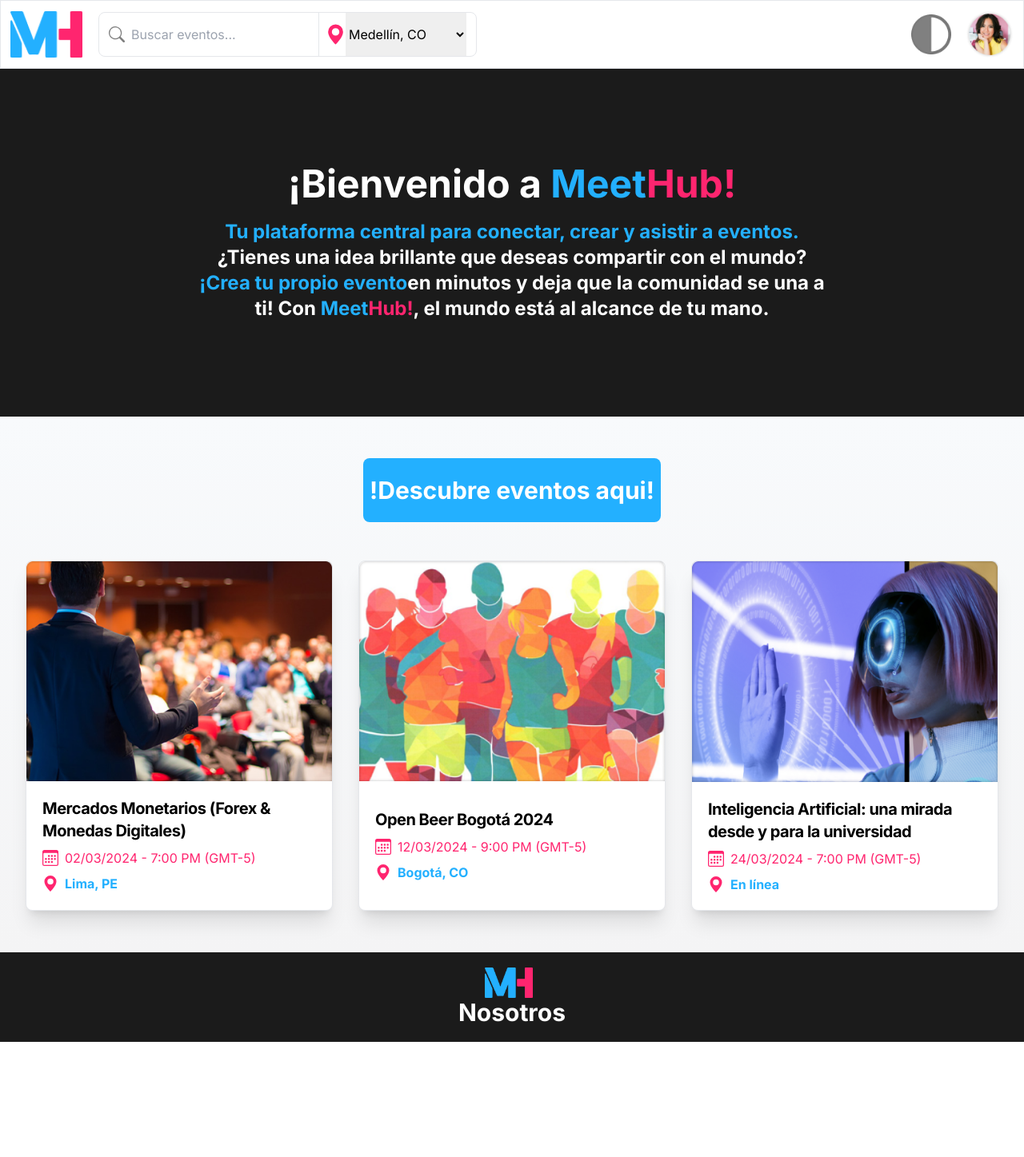
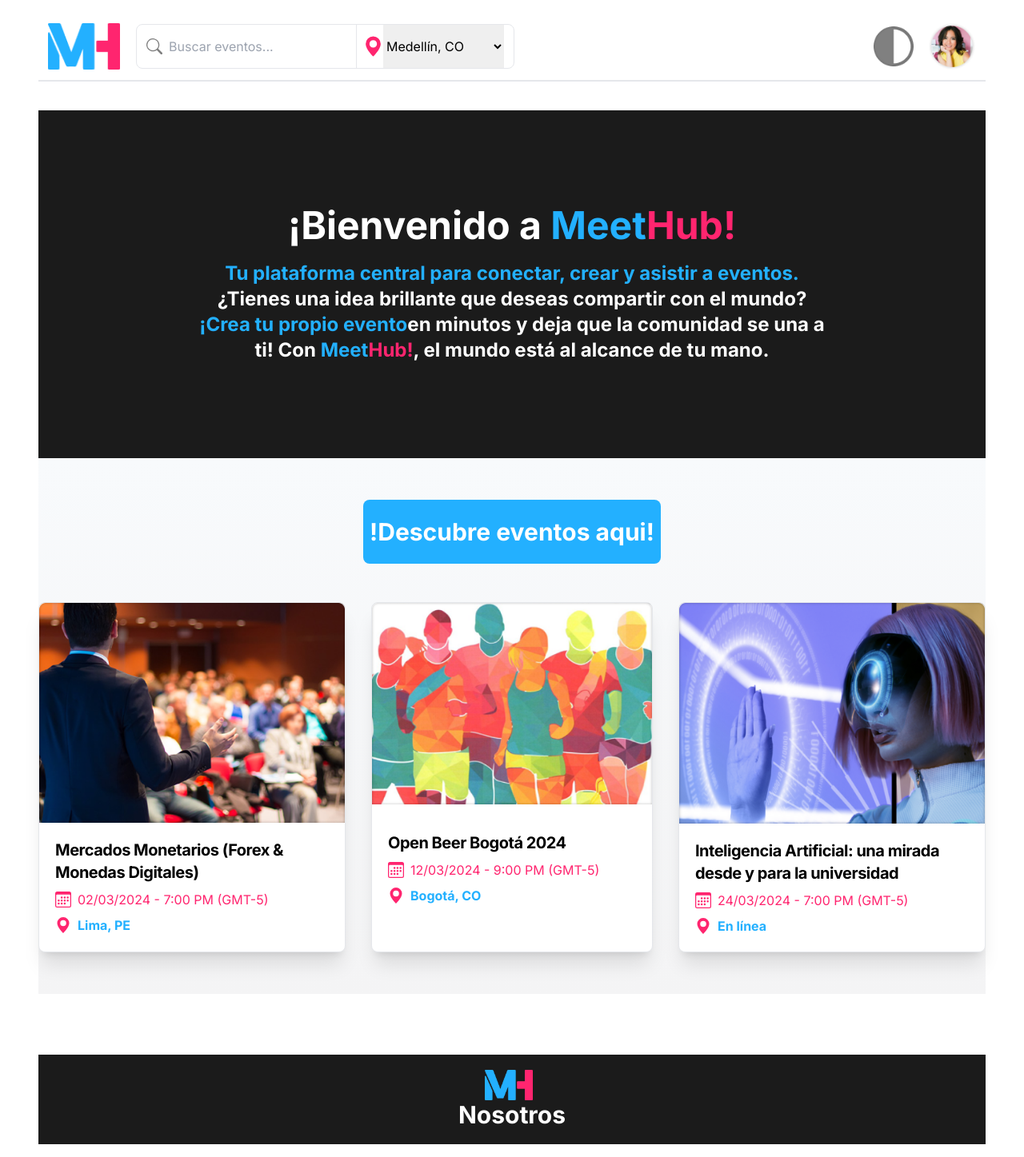
Before and after one commit to No-Country/c16-27-n-node-react, a Next.js app: page / in a window 1280 px wide. Shown: the whole page at 80% size. Before the commit the page ends 1303 px from the top, so only its background shows below. Built offline with nearby package versions, Linux system fonts and the light colour scheme.

Commit message:
feat: maximum with

```diff
--- a/src/app/components/Footer.jsx
+++ b/src/app/components/Footer.jsx
@@ -1,9 +1,9 @@
-import React from "react";
-import Image from "next/image";
+import React from 'react';
+import Image from 'next/image';
 
 const Footer = () => {
   return (
-    <section className="flex flex-col items-center justify-center w-full h-28 bg-[#1B1B1B] text-white">
+    <section className="flex flex-col items-center justify-center w-full h-28 bg-[#1B1B1B] text-white mt-10">
       <Image
         src="/meethub-logo.png"
         alt="card image"
@@ -11,9 +11,7 @@
         height={60}
         className="mr-2"
       />
-      <h1 className="font-bold text-3xl">
-        Nosotros
-      </h1>
+      <h1 className="font-bold text-3xl">Nosotros</h1>
     </section>
   );
 };
--- a/src/app/components/NabBar.jsx
+++ b/src/app/components/NabBar.jsx
@@ -3,7 +3,7 @@
 
 const NabBar = () => {
   return (
-    <div className='border flex justify-between p-3'>
+    <div className='border-b-2 flex justify-between p-3 '>
       <div className='flex items-center'>
         <Image
           src='/meethub-logo.png'
--- a/src/app/layout.js
+++ b/src/app/layout.js
@@ -13,11 +13,13 @@
 export default function RootLayout({ children }) {
   return (
     <html lang="es">
-        <body className={inter.className}>
-          <NabBar />
-          <main>{children}</main>
-          <Footer />
-        </body>
+      <body
+        className={`${inter.className} mx-auto flex min-h-screen max-w-[1200px] flex-col gap-9 px-2 py-4`}
+      >
+        <NabBar />
+        <main>{children}</main>
+        <Footer />
+      </body>
     </html>
   );
 }
```
